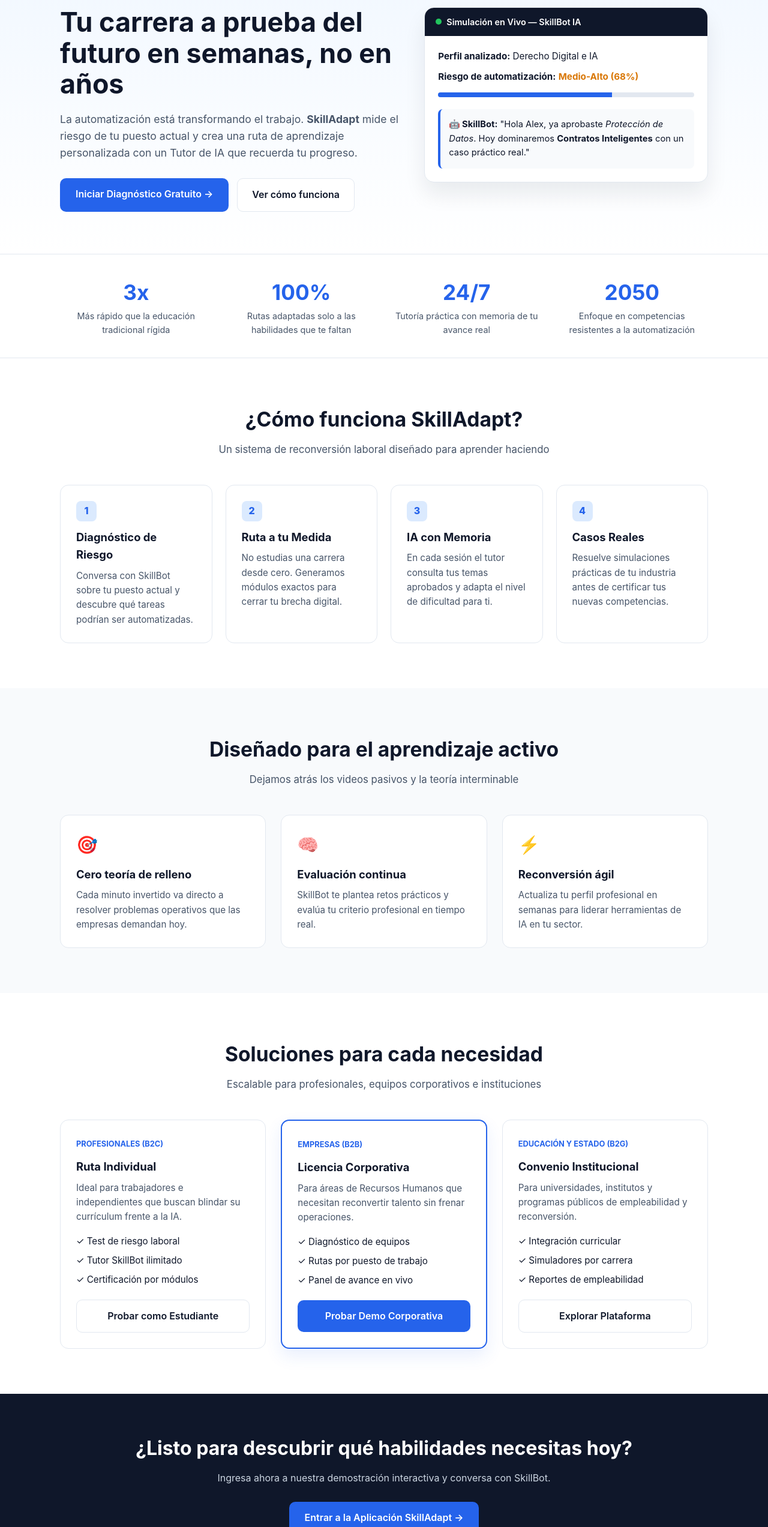
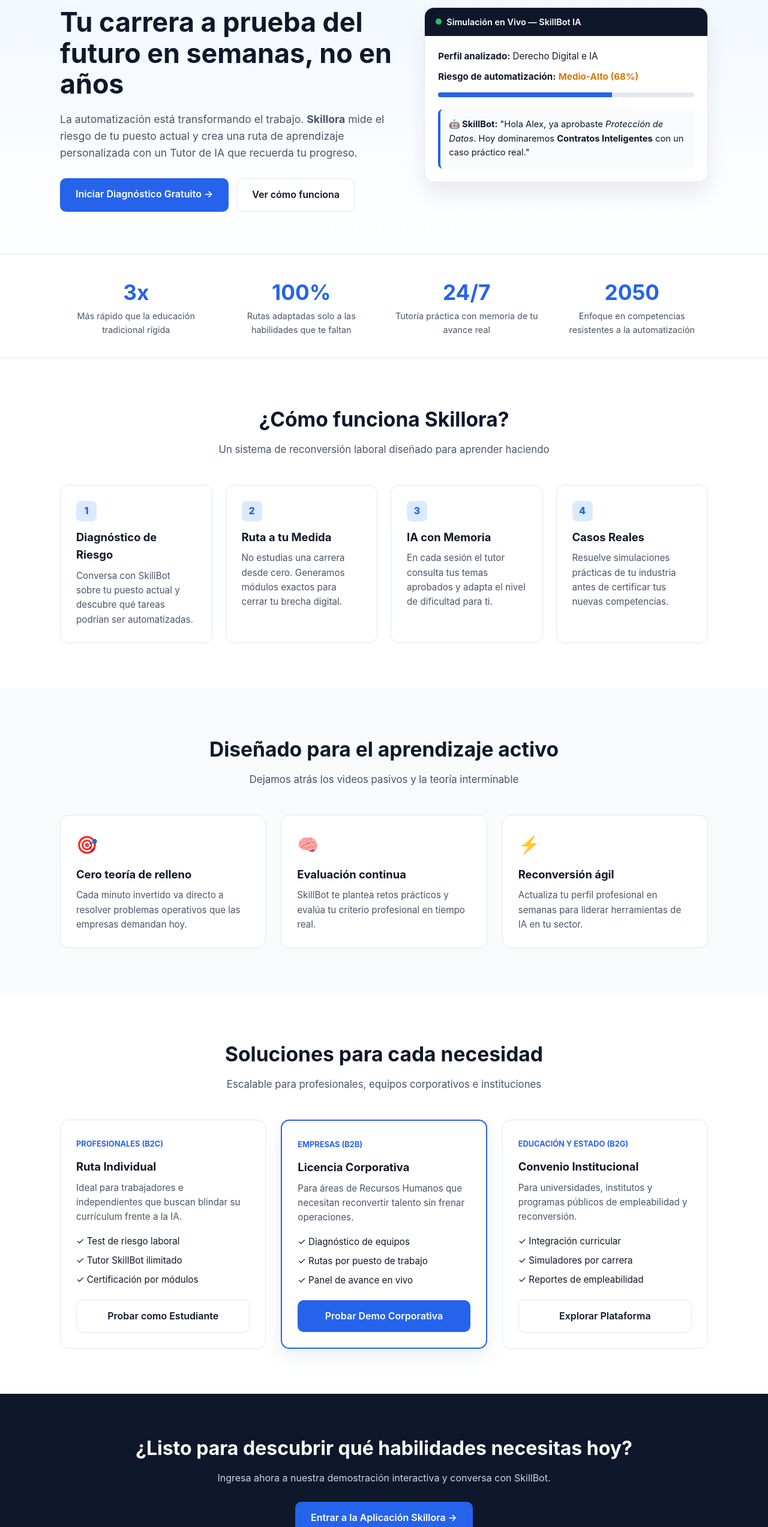
Before and after one commit to alexcusimaytal-hub/SkillAdapt, a plain HTML site: page index.html in a window 1280 px wide. Shown: the part 240-2785 px from the top of the page at 60% size. Drawn offline with Linux system fonts and the light colour scheme.

Commit message:
Corregir nombre de app

```diff
--- a/index.html
+++ b/index.html
@@ -3,7 +3,7 @@
 <head>
     <meta charset="UTF-8">
     <meta name="viewport" content="width=device-width, initial-scale=1.0">
-    <title>SkillAdapt — Tu carrera a prueba del futuro 2050</title>
+    <title>Skillora — Tu carrera a prueba del futuro 2050</title>
     <!-- Conectamos con la hoja de estilos sencilla -->
     <link rel="stylesheet" href="assets/landing.css">
 </head>
@@ -41,7 +41,7 @@
                 <span class="etiqueta">🚀 Empleabilidad e IA hacia el 2050</span>
                 <h1>Tu carrera a prueba del futuro en semanas, no en años</h1>
                 <p>
-                    La automatización está transformando el trabajo. <strong>SkillAdapt</strong> mide el riesgo de tu puesto actual y crea una ruta de aprendizaje personalizada con un Tutor de IA que recuerda tu progreso.
+                    La automatización está transformando el trabajo. <strong>Skillora</strong> mide el riesgo de tu puesto actual y crea una ruta de aprendizaje personalizada con un Tutor de IA que recuerda tu progreso.
                 </p>
 
                 <div class="grupo-botones">
@@ -105,7 +105,7 @@
     <section id="como-funciona" class="seccion">
         <div class="contenedor">
             <div class="titulo-seccion">
-                <h2>¿Cómo funciona SkillAdapt?</h2>
+                <h2>¿Cómo funciona Skillora?</h2>
                 <p>Un sistema de reconversión laboral diseñado para aprender haciendo</p>
             </div>
 
@@ -236,7 +236,7 @@
             <h2>¿Listo para descubrir qué habilidades necesitas hoy?</h2>
             <p>Ingresa ahora a nuestra demostración interactiva y conversa con SkillBot.</p>
             <a href="https://skilladapt.streamlit.app/" target="_blank" class="boton-principal">
-                Entrar a la Aplicación SkillAdapt →
+                Entrar a la Aplicación Skillora →
             </a>
         </div>
     </section>
@@ -246,7 +246,7 @@
          ========================================================= -->
     <footer class="pie">
         <div class="contenedor texto-centro">
-            <p><strong>SkillAdapt</strong> — Plataforma de Capacitación Adaptativa con IA hacia el 2050</p>
+            <p><strong>Skillora</strong> — Plataforma de Capacitación Adaptativa con IA hacia el 2050</p>
             <p class="texto-pequeno">Proyecto de Innovación Tecnológica • UNMSM</p>
         </div>
     </footer>
```
Also changed, not shown: 1 other file.
